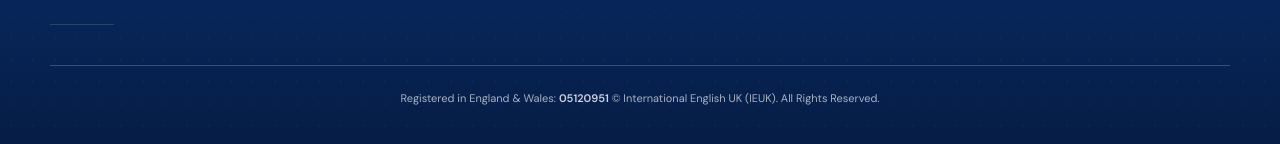
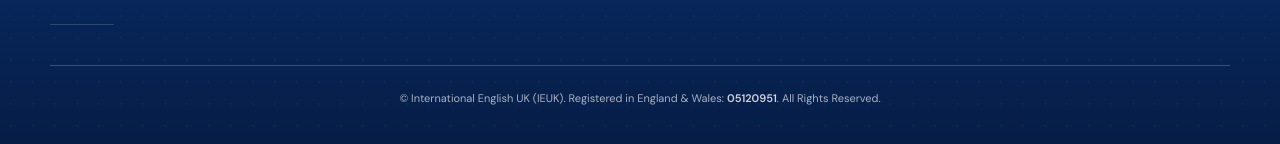
Before and after one commit to Brilliant-Dev-Studio/IEUK, a React (Vite) app: page / in a window 1280 px wide. Shown: the part 2981-3125 px from the top of the page. Built offline with nearby package versions, Linux system fonts and the light colour scheme.

Commit message:
update: pages

```diff
--- a/src/components/Footer.tsx
+++ b/src/components/Footer.tsx
@@ -65,9 +65,10 @@ export default function Footer() {
 
           <div className="mt-10 space-y-4 text-center">
             <p className="border-t border-white/20 pt-6 text-[11px] leading-relaxed text-white/65">
-              Registered in England &amp; Wales:{" "}
-              <span className="font-semibold text-white/80">05120951</span>   ©
-              International English UK (IEUK). All Rights Reserved.
+              © International English UK (IEUK). Registered in England &amp;
+              Wales:{" "}
+              <span className="font-semibold text-white/80">05120951</span>. All
+              Rights Reserved.
             </p>
           </div>
         </div>
```
